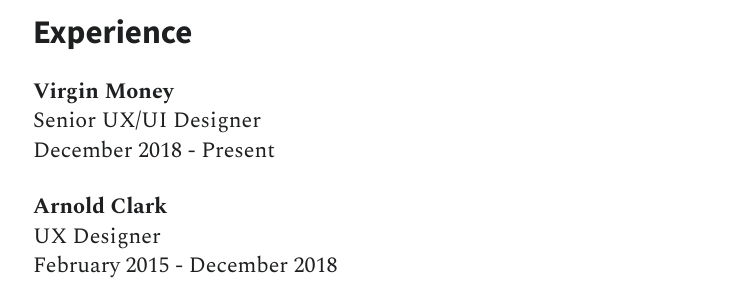
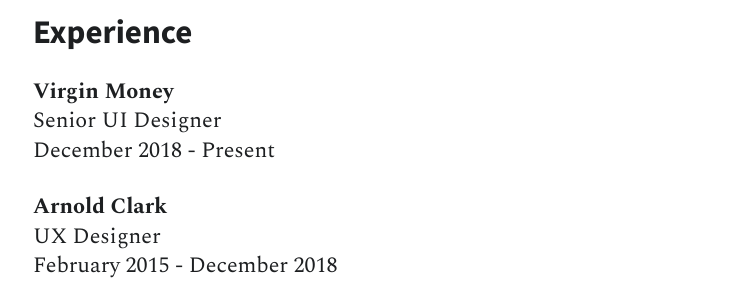
Before and after one commit to kscott7/great-scott-design, a Jekyll site: the page built from _pages/about.html, in a window 1280 px wide. Shown: the part 662-962 px from the top of the page, without its empty margins (267-1011 px from the left). Built offline with Jekyll 4.4.1, drawn with Linux system fonts in a browser that asks for light colours.

```diff
--- a/_pages/about.html
+++ b/_pages/about.html
@@ -24,7 +24,7 @@ layout: default
     <h2>Experience</h2>
     <dl>
       <dt>Virgin Money</dt>
-      <dd>Senior UX/UI Designer</dd>
+      <dd>Senior UI Designer</dd>
       <dd>December 2018 - Present</dd>
 
       <dt>Arnold Clark</dt>
```
